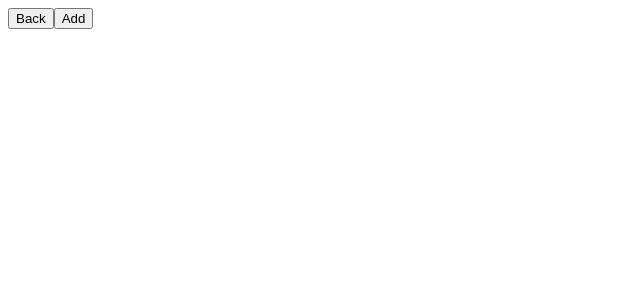
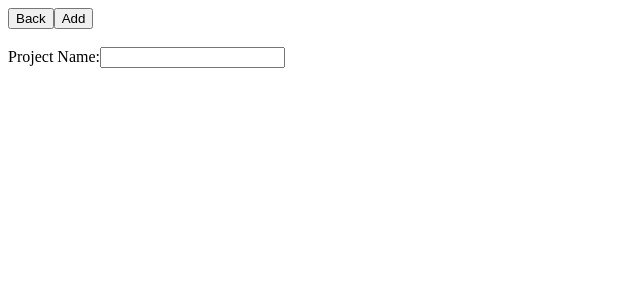
Before and after one commit to TealGlow/Stitch-Tracker, a React (Create React App) app: page /create in a window 1280 px wide. Shown: the top 300 px of the page, without its empty margins (0-640 px from the left). Built offline with nearby package versions, Linux system fonts and the light colour scheme.

Commit message:
Some of the form is working

```diff
--- /dev/null
+++ b/src/components/Input.tsx
@@ -0,0 +1,36 @@
+import { ChangeEvent } from "react";
+import { Project } from "./ProjectList";
+import React from "react";
+
+interface Props {
+    id: string;
+    value: string | undefined;
+    required: boolean;
+    minLength: number | undefined;
+    maxLength: number | undefined;
+    onChange: (project: Project) => void;
+}
+
+const Input = (props: Props) => {
+    const handleValueChange = (event: ChangeEvent<HTMLInputElement>) => {
+        props.onChange({
+            id: event.target.name,
+            name: event.target.value,
+        });
+    };
+
+    return (
+        <input
+            id={props.id}
+            value={props.value}
+            placeholder={props.value}
+            required={props.required}
+            minLength={props.minLength}
+            maxLength={props.maxLength}
+            type="text"
+            onChange={handleValueChange}
+        />
+    );
+};
+
+export default Input;
--- a/src/pages/Create.tsx
+++ b/src/pages/Create.tsx
@@ -1,15 +1,57 @@
-import React from "react";
+import React, { useState } from "react";
 import Button from "../components/Button";
-import useNavigation from "../utilities/useNavigation";
+import useNavigation from "../hooks/useNavigation";
+import { Project } from "../components/ProjectList";
+import Input from "../components/Input";
 
 const Create = () => {
+    const [project, setProject] = useState<Project>(initialProjectState);
+    const [formErrors, setFormErrors] = useState<ProjectErrors>(
+        createProjectFormErrors,
+    );
     const { navigateHome, navigateCreate } = useNavigation();
+
+    const handleCreate = () => {};
+
+    const handleChange = (p: Project) => setProject(p);
+
+    const validateForm = () => {
+        if (!project.name)
+            setFormErrors({ ...formErrors, name: "Name is required" });
+    };
+
     return (
         <>
             <Button onClick={navigateHome}>Back</Button>
             <Button onClick={navigateCreate}>Add</Button>
+            <div>
+                <br />
+                Project Name:
+                <Input
+                    id={project.id}
+                    value={project.name}
+                    required={true}
+                    onChange={handleChange}
+                    minLength={undefined}
+                    maxLength={undefined}
+                />
+            </div>
         </>
     );
 };
 
 export default Create;
+
+const initialProjectState: Project = {
+    id: "",
+    name: "",
+};
+
+interface ProjectErrors {
+    id: string | undefined;
+    name: string | undefined;
+}
+const createProjectFormErrors: ProjectErrors = {
+    id: undefined,
+    name: undefined,
+};
--- a/src/pages/Home.tsx
+++ b/src/pages/Home.tsx
@@ -1,7 +1,7 @@
 import React, { useState } from "react";
 import ProjectList, { Project } from "../components/ProjectList";
 import Button from "../components/Button";
-import useNavigation from "../utilities/useNavigation";
+import useNavigation from "../hooks/useNavigation";
 
 const Home = () => {
     const [list, setList] = useState<Project[]>([]);
```
Also changed, not shown: src/hooks/useNavigation.ts (renamed from src/utilities/useNavigation.ts), 1 other file (tests, documents, lock files or other folders).
